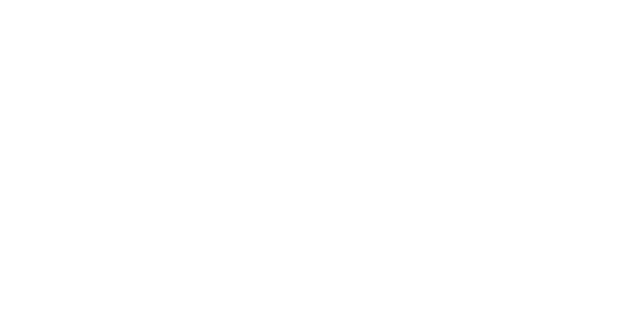
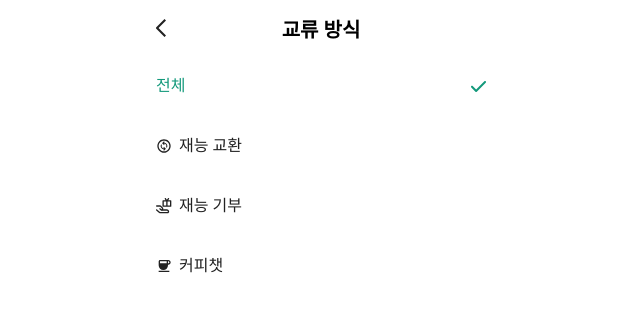
Before and after one commit to EFUB-SWS-Rudolph/Frontend, a React (Vite) app in the folder sws/: page /ewhainfilter/exchange in a window 1280 px wide. Before the commit this address had no page. Shown: the top 312 px of the page, without its empty margins (319-959 px from the left). Built offline with nearby package versions, Linux system fonts and the light colour scheme; a web font is replaced by a local one.

Commit message:
🔥Delete: delete unnecessary codes

```diff
--- a/sws/src/App.jsx
+++ b/sws/src/App.jsx
@@ -1,6 +1,12 @@
 import { BrowserRouter, Route, Routes } from 'react-router-dom';
 import Layout from './layout/Layout';
 import Main from './main/page/Main';
+import EwhainList from './ewhainList/pages/EwhainList';
+import EwhainFilter from './ewhainList/pages/EwhainFilter';
+import ExchangeFilter from './ewhainList/pages/ExchangeFilter';
+import MajorFilter from './ewhainList/pages/MajorFilter';
+import PeriodFilter from './ewhainList/pages/PeriodFilter';
+import DeptFilter from './ewhainList/pages/DeptFilter';
 
 function App() {
   return (
@@ -9,6 +15,12 @@ function App() {
         <Route element={<Layout />}>
           {/* <Route path="/" element={<Signup />} /> */}
           <Route path="/" element={<Main />} />
+          <Route path="/ewhainlist" element={<EwhainList />} />
+          <Route path="/ewhainfilter" element={<EwhainFilter />} />
+          <Route path="/ewhainfilter/exchange" element={<ExchangeFilter />} />
+          <Route path="/ewhainfilter/dept" element={<DeptFilter />} />
+          <Route path="/ewhainfilter/dept/major" element={<MajorFilter />} />
+          <Route path="/ewhainfilter/period" element={<PeriodFilter />} />
         </Route>
       </Routes>
     </BrowserRouter>
--- a/sws/src/ewhainList/components/SearchBar.jsx
+++ b/sws/src/ewhainList/components/SearchBar.jsx
@@ -1,6 +1,6 @@
 import { useState } from 'react';
 import styled from 'styled-components';
-import { CiSearch } from "react-icons/ci";
+import SEARCH from '../icons/icon_search.svg?react';
 import theme from '../../styles/theme';
 
 export default function SearchBar() {
@@ -12,7 +12,7 @@ export default function SearchBar() {
   return (
     <SearchBarContainer>
       <SearchInput placeholder="학과 또는 닉네임 입력" value={searchTerm} onChange={handleSearchTerm} />
-      <CiSearch size={20} color="#aaa"/>
+      <SEARCH />
     </SearchBarContainer>
   );
 }
--- a/sws/src/ewhainList/components/SortMethodBtn.jsx
+++ b/sws/src/ewhainList/components/SortMethodBtn.jsx
@@ -1,6 +1,4 @@
 import styled from 'styled-components';
-import { HiViewGrid } from "react-icons/hi";
-import { HiMiniListBullet } from "react-icons/hi2";
 import GALLERY from '../icons/icon_gallery.svg?react';
 import INDEX from '../icons/icon_index.svg?react';
 import theme from '../../styles/theme';
--- a/sws/src/ewhainList/components/SortMethodSelect.jsx
+++ b/sws/src/ewhainList/components/SortMethodSelect.jsx
@@ -1,9 +1,7 @@
-import { useNavigate } from 'react-router-dom';
 import styled from 'styled-components';
 import theme from '../../styles/theme';
 import SortMethodBtn from './SortMethodBtn';
 import { useFilterStore } from '../stores/FilterStore';
-import { MdOutlineArrowBackIosNew } from "react-icons/md";
 
 export default function SortMethodSelect() {
   const { isgallery, setIsGallery } = useFilterStore();
--- a/sws/src/ewhainList/components/UserCard.jsx
+++ b/sws/src/ewhainList/components/UserCard.jsx
@@ -1,4 +1,3 @@
-import { useState } from 'react';
 import styled from 'styled-components';
 import Exchange from "../icons/icon_exchange.svg?react";
 import Give from "../icons/icon_give.svg?react";
--- a/sws/src/ewhainList/components/common/EwhainListHeader.jsx
+++ b/sws/src/ewhainList/components/common/EwhainListHeader.jsx
@@ -6,7 +6,7 @@ import BACK_ARROW from '../../icons/icon_backarrow.svg?react';
 export default function EwhainListHeader({ header, onClick }) {
   if (header === "ewhainlist") {
     return (
-      <HeaderWrapper>
+      <HeaderWrapper $header={header}>
         <HeaderContainer>이화인 목록</HeaderContainer>
       </HeaderWrapper>
     );
@@ -66,7 +66,7 @@ const HeaderWrapper = styled.div`
   display: flex;
   align-items: center;
   justify-content: center;
-  width: 390px;
+  width: 100%;
   height: 56px;
   margin: 0;
   padding: 20px;
--- a/sws/src/ewhainList/components/common/FilterDetailBtn.jsx
+++ b/sws/src/ewhainList/components/common/FilterDetailBtn.jsx
@@ -1,9 +1,7 @@
 import { useNavigate } from 'react-router-dom';
 import styled from 'styled-components';
 import theme from '../../../styles/theme';
-import { LiaAngleRightSolid } from "react-icons/lia";
 import SLIGHT_RIGHT_ARROW from '../../icons/icon_rightarrow.svg?react';
-import { useFilterStore } from '../../stores/FilterStore';
 
 // select: 교환 방식, 학과, 최신순, 각 대학
 // value: 선택된 값, 처음에는 전체
--- a/sws/src/ewhainList/components/common/FilterDetailChoice.jsx
+++ b/sws/src/ewhainList/components/common/FilterDetailChoice.jsx
@@ -1,9 +1,6 @@
 import { useNavigate } from 'react-router-dom';
 import styled from 'styled-components';
 import theme from '../../../styles/theme';
-import { useFilterStore } from '../../stores/FilterStore';
-import { MdOutlineArrowBackIosNew } from "react-icons/md";
-import { FaCheck } from "react-icons/fa6";
 import CHECK from '../../icons/icon_check.svg?react';
 
 // icon: 교환 방식에서 앞에 svg 컴포넌트
--- a/sws/src/ewhainList/components/common/HeaderButton.jsx
+++ b/sws/src/ewhainList/components/common/HeaderButton.jsx
@@ -2,6 +2,7 @@ import styled from 'styled-components';
 import GALLERY from '../../icons/icon_gallery.svg?react';
 import INDEX from '../../icons/icon_index.svg?react';
 import SEARCH from '../../icons/icon_search.svg?react';
+import SEARCH_GREEN from '../../icons/icon_searchgreen.svg?react';
 import FILTER from '../../icons/icon_filter.svg?react';
 import DOWNARROW from '../../icons/icon_downarrow.svg?react';
 import theme from '../../../styles/theme';
@@ -12,7 +13,7 @@ export default function HeaderButton({ buttontype, isclicked, onClick }) {
 
   const buttonRenderMap = {
     sorting: () => isgallery ? <GALLERY width="14px" height="14px" /> : <INDEX width="14px" height="14px" />,
-    search: () => <SEARCH width="30px" height="30px" color={isclicked ? theme.colors.primary : theme.colors.black} />,
+    search: () => isclicked ? <SEARCH_GREEN /> : <SEARCH />,
     filter: () => (
       <>
         <span>필터</span>
@@ -27,7 +28,7 @@ export default function HeaderButton({ buttontype, isclicked, onClick }) {
     ),
     exchange: () => (
       <>
-        <span>{ exchange==='전체' ? "교류방식" : exchange }</span>
+        <span>{ exchange==='전체' ? "교류 방식" : exchange }</span>
         <DOWNARROW />
       </>
     ),
--- a/sws/src/ewhainList/components/common/HeaderFilter.jsx
+++ b/sws/src/ewhainList/components/common/HeaderFilter.jsx
@@ -1,14 +1,13 @@
 import { useState } from 'react';
 import { useNavigate } from 'react-router-dom';
 import styled from 'styled-components';
-import FILTER from '../../constants/Filter';
 import SearchBar from '../SearchBar';
 import HeaderButton from './HeaderButton';
 import { useFilterStore } from '../../stores/FilterStore';
 
 export default function HeaderFilter() {
   const [searchBtn, setSearchBtn] = useState(false);
-  const { isgallery, setIsGallery, exchange, setExchange, period, setPeriod } = useFilterStore();
+  const { isgallery, setIsGallery } = useFilterStore();
   const navigate = useNavigate();
 
   const handleIsGallery = () => {
--- a/sws/src/ewhainList/pages/EwhainList.jsx
+++ b/sws/src/ewhainList/pages/EwhainList.jsx
@@ -35,7 +35,7 @@ export default function EwhainList() {
       </>
       }
 
-      <NavigationBar>내비게이션바위치</NavigationBar>
+      <NavigationBar />
     </EwhainListWrapper>
   );
 }
--- a/sws/src/ewhainList/pages/ExchangeFilter.jsx
+++ b/sws/src/ewhainList/pages/ExchangeFilter.jsx
@@ -4,9 +4,9 @@ import theme from '../../styles/theme';
 import EwhainListHeader from '../components/common/EwhainListHeader';
 import FilterDetailChoice from '../components/common/FilterDetailChoice';
 import { useFilterStore } from '../stores/FilterStore';
-import Exchange from "../icons/icon_exchange.svg?react";
-import Give from "../icons/icon_give.svg?react";
-import Coffeechat from "../icons/icon_coffeechat.svg?react";
+import EXCHANGE from "../icons/icon_exchange.svg?react";
+import GIVE from "../icons/icon_give.svg?react";
+import COFFEECHAT from "../icons/icon_coffeechat.svg?react";
 
 export default function ExchangeFilter() {
   const { exchange, setExchange } = useFilterStore();
@@ -27,9 +27,9 @@ export default function ExchangeFilter() {
       <EwhainListHeader header="교류 방식" onClick={handleMoveInitialFilter} />
       <FilterContents>
         <FilterDetailChoice item="전체" type={exchange} onChange={handleExchange} />
-        <FilterDetailChoice icon={Exchange} item="재능 교환" type={exchange} onChange={handleExchange} />
-        <FilterDetailChoice icon={Give} item="재능 기부" type={exchange} onChange={handleExchange} />
-        <FilterDetailChoice icon={Coffeechat} item="커피챗" type={exchange} onChange={handleExchange} />
+        <FilterDetailChoice icon={EXCHANGE} item="재능 교환" type={exchange} onChange={handleExchange} />
+        <FilterDetailChoice icon={GIVE} item="재능 기부" type={exchange} onChange={handleExchange} />
+        <FilterDetailChoice icon={COFFEECHAT} item="커피챗" type={exchange} onChange={handleExchange} />
       </FilterContents>
     </FilterPageWrapper>
   );
```
Also changed, not shown: sws/src/ewhainList/icons/icon_searchgreen.svg (added).
